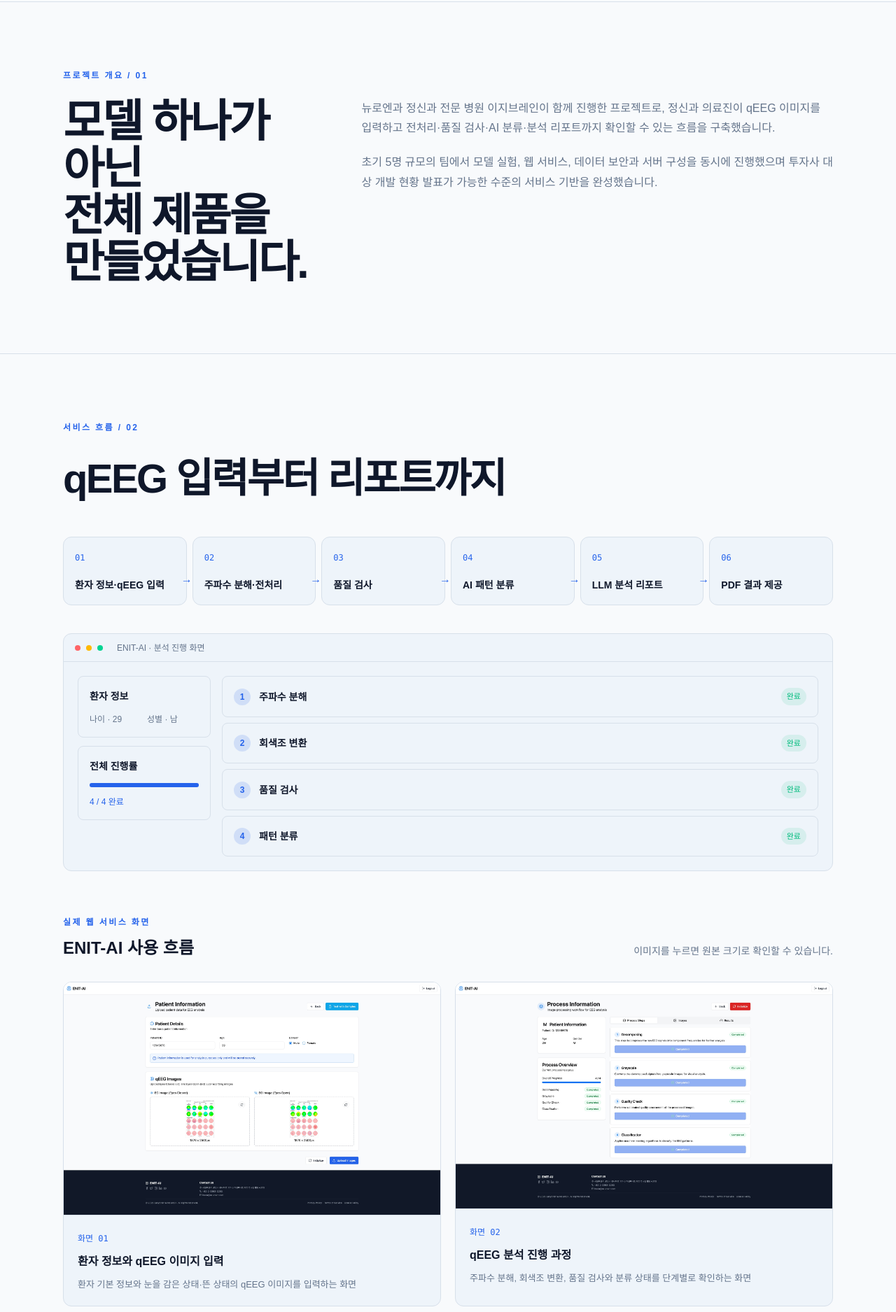
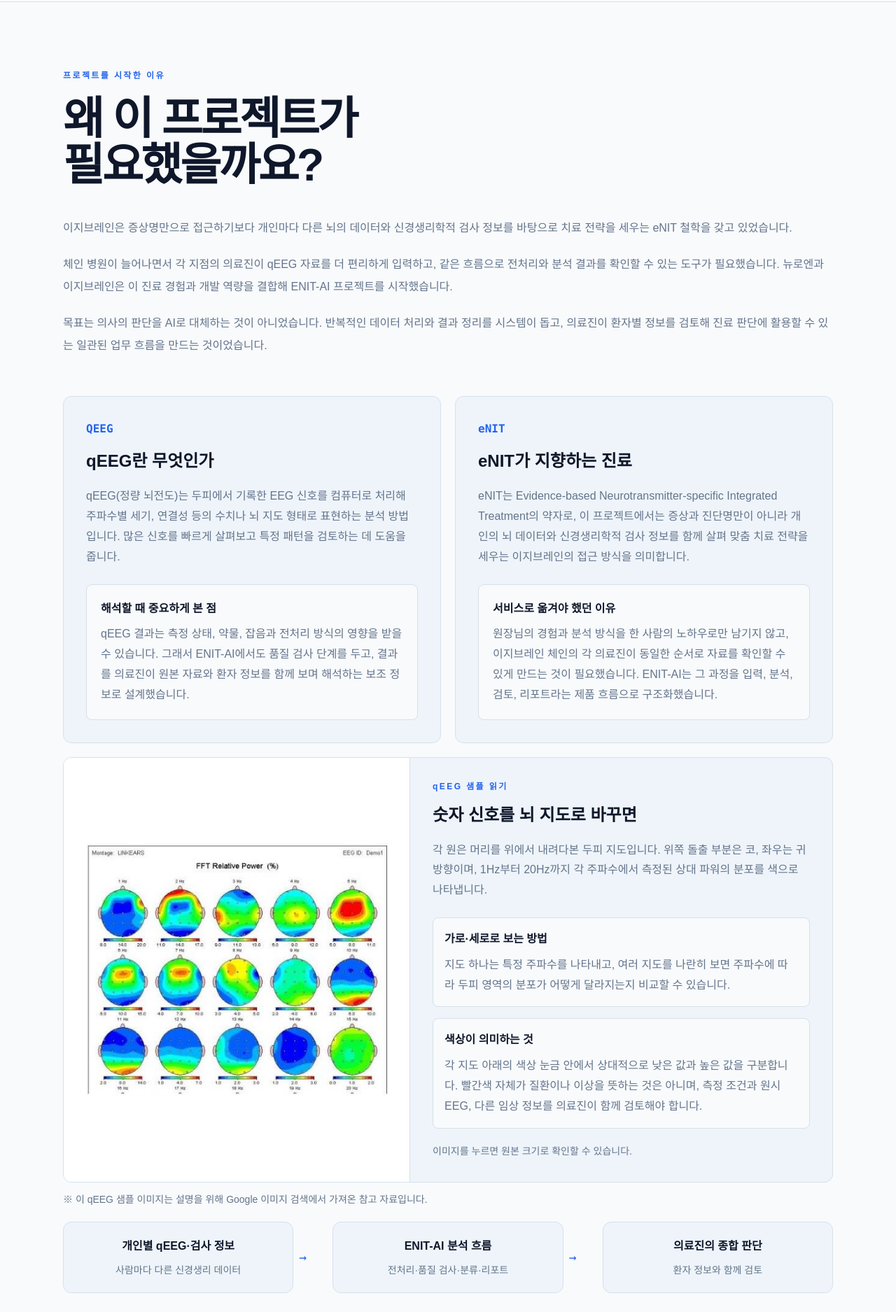
Before and after one commit to ejjang2030/ejjang2030, a Next.js app: page /projects/neuroen-enit-ai in a window 1280 px wide. Shown: the part 860-2735 px from the top of the page at 70% size. Built offline with nearby package versions, Linux system fonts and the light colour scheme.

Commit message:
feat : 프로젝트 개요 및 설명 추가

```diff
--- a/app/projects/neuroen-enit-ai/page.tsx
+++ b/app/projects/neuroen-enit-ai/page.tsx
@@ -225,6 +225,35 @@
   );
 }
 
+function ProjectBackground() {
+  return (
+    <div>
+      <div className="grid grid-cols-1 gap-10">
+        <div><p className={label}>프로젝트를 시작한 이유</p><h2 className="mt-5 text-[clamp(38px,5vw,68px)] font-black leading-[1.04] tracking-[-.05em]">왜 이 프로젝트가<br />필요했을까요?</h2></div>
+        <div className="space-y-5 text-base leading-8 text-muted"><p>이지브레인은 증상명만으로 접근하기보다 개인마다 다른 뇌의 데이터와 신경생리학적 검사 정보를 바탕으로 치료 전략을 세우는 eNIT 철학을 갖고 있었습니다.</p><p>체인 병원이 늘어나면서 각 지점의 의료진이 qEEG 자료를 더 편리하게 입력하고, 같은 흐름으로 전처리와 분석 결과를 확인할 수 있는 도구가 필요했습니다. 뉴로엔과 이지브레인은 이 진료 경험과 개발 역량을 결합해 ENIT-AI 프로젝트를 시작했습니다.</p><p>목표는 의사의 판단을 AI로 대체하는 것이 아니었습니다. 반복적인 데이터 처리와 결과 정리를 시스템이 돕고, 의료진이 환자별 정보를 검토해 진료 판단에 활용할 수 있는 일관된 업무 흐름을 만드는 것이었습니다.</p></div>
+      </div>
+
+      <div className="mt-14 grid grid-cols-2 gap-5 max-md:grid-cols-1">
+        <article className={classNames(card, "p-8")}><span className="font-mono text-sm font-bold text-accent">QEEG</span><h3 className="mt-4 text-2xl font-black">qEEG란 무엇인가</h3><p className="mt-5 text-sm leading-7 text-muted">qEEG(정량 뇌전도)는 두피에서 기록한 EEG 신호를 컴퓨터로 처리해 주파수별 세기, 연결성 등의 수치나 뇌 지도 형태로 표현하는 분석 방법입니다. 많은 신호를 빠르게 살펴보고 특정 패턴을 검토하는 데 도움을 줍니다.</p><div className="mt-6 rounded-lg border border-line bg-background p-5"><strong className="text-sm">해석할 때 중요하게 본 점</strong><p className="mt-2 text-sm leading-7 text-muted">qEEG 결과는 측정 상태, 약물, 잡음과 전처리 방식의 영향을 받을 수 있습니다. 그래서 ENIT-AI에서도 품질 검사 단계를 두고, 결과를 의료진이 원본 자료와 환자 정보를 함께 보며 해석하는 보조 정보로 설계했습니다.</p></div></article>
+        <article className={classNames(card, "p-8")}><span className="font-mono text-sm font-bold text-accent">eNIT</span><h3 className="mt-4 text-2xl font-black">eNIT가 지향하는 진료</h3><p className="mt-5 text-sm leading-7 text-muted">eNIT는 Evidence-based Neurotransmitter-specific Integrated Treatment의 약자로, 이 프로젝트에서는 증상과 진단명만이 아니라 개인의 뇌 데이터와 신경생리학적 검사 정보를 함께 살펴 맞춤 치료 전략을 세우는 이지브레인의 접근 방식을 의미합니다.</p><div className="mt-6 rounded-lg border border-line bg-background p-5"><strong className="text-sm">서비스로 옮겨야 했던 이유</strong><p className="mt-2 text-sm leading-7 text-muted">원장님의 경험과 분석 방식을 한 사람의 노하우로만 남기지 않고, 이지브레인 체인의 각 의료진이 동일한 순서로 자료를 확인할 수 있게 만드는 것이 필요했습니다. ENIT-AI는 그 과정을 입력, 분석, 검토, 리포트라는 제품 흐름으로 구조화했습니다.</p></div></article>
+      </div>
+
+      <figure className={classNames(card, "mt-5 grid grid-cols-[.9fr_1.1fr] overflow-hidden max-md:grid-cols-1")}>
+        <a href="/projects/neuroen/qeeg-sample.jpg" target="_blank" rel="noreferrer" className="grid place-items-center bg-white p-8"><Image src="/projects/neuroen/qeeg-sample.jpg" width={488} height={409} alt="1Hz부터 20Hz까지 주파수별 상대 파워를 두피 지도 형태로 표현한 qEEG 샘플" className="h-auto w-full max-w-[540px]" /></a>
+        <figcaption className="border-l border-line p-8 max-md:border-l-0 max-md:border-t"><p className={label}>qEEG 샘플 읽기</p><h3 className="mt-4 text-2xl font-black">숫자 신호를 뇌 지도로 바꾸면</h3><p className="mt-5 text-sm leading-7 text-muted">각 원은 머리를 위에서 내려다본 두피 지도입니다. 위쪽 돌출 부분은 코, 좌우는 귀 방향이며, 1Hz부터 20Hz까지 각 주파수에서 측정된 상대 파워의 분포를 색으로 나타냅니다.</p><div className="mt-6 space-y-4"><div className="rounded-lg border border-line bg-background p-4"><strong className="text-sm">가로·세로로 보는 방법</strong><p className="mt-2 text-sm leading-7 text-muted">지도 하나는 특정 주파수를 나타내고, 여러 지도를 나란히 보면 주파수에 따라 두피 영역의 분포가 어떻게 달라지는지 비교할 수 있습니다.</p></div><div className="rounded-lg border border-line bg-background p-4"><strong className="text-sm">색상이 의미하는 것</strong><p className="mt-2 text-sm leading-7 text-muted">각 지도 아래의 색상 눈금 안에서 상대적으로 낮은 값과 높은 값을 구분합니다. 빨간색 자체가 질환이나 이상을 뜻하는 것은 아니며, 측정 조건과 원시 EEG, 다른 임상 정보를 의료진이 함께 검토해야 합니다.</p></div></div><p className="mt-5 text-xs text-muted">이미지를 누르면 원본 크기로 확인할 수 있습니다.</p></figcaption>
+      </figure>
+
+      <p className="mt-3 text-xs text-muted">※ 이 qEEG 샘플 이미지는 설명을 위해 Google 이미지 검색에서 가져온 참고 자료입니다.</p>
+
+      <div className="mt-5 grid grid-cols-[1fr_40px_1fr_40px_1fr] items-center gap-2 max-md:grid-cols-1">
+        <div className={classNames(card, "p-5 text-center")}><span className="text-sm font-bold">개인별 qEEG·검사 정보</span><p className="mt-2 text-xs text-muted">사람마다 다른 신경생리 데이터</p></div><Arrow /><div className={classNames(card, "p-5 text-center")}><span className="text-sm font-bold">ENIT-AI 분석 흐름</span><p className="mt-2 text-xs text-muted">전처리·품질 검사·분류·리포트</p></div><Arrow /><div className={classNames(card, "p-5 text-center")}><span className="text-sm font-bold">의료진의 종합 판단</span><p className="mt-2 text-xs text-muted">환자 정보와 함께 검토</p></div>
+      </div>
+
+      <p className="mt-6 text-xs leading-6 text-muted">qEEG 설명 참고: <a className="underline underline-offset-4 hover:text-accent" href="https://pmc.ncbi.nlm.nih.gov/articles/PMC11297817/" target="_blank" rel="noreferrer">I-PROTECT 신경 모니터링 정의</a>, <a className="underline underline-offset-4 hover:text-accent" href="https://pubmed.ncbi.nlm.nih.gov/3074969/" target="_blank" rel="noreferrer">주파수 분석과 뇌 지도 관련 검토 논문</a></p>
+    </div>
+  );
+}
+
 export default function NeuroenProjectPage() {
   return (
     <main className="project-detail">
@@ -232,7 +261,9 @@
 
       <section className="border-b border-line py-24 max-md:py-16"><div className={wrap}><div className="flex flex-wrap gap-2"><span className="rounded-full border border-accent/40 bg-accent/10 px-3 py-1.5 text-[9px] font-bold text-accent">최근 프로젝트</span><span className="rounded-full border border-line px-3 py-1.5 text-[9px] text-muted">2025.03 — 2025.05</span></div><p className={classNames(label, "mt-10")}>뉴로엔 × 이지브레인</p><h1 className="mt-5 max-w-5xl text-[clamp(48px,8vw,104px)] font-black leading-[.95] tracking-[-.065em]">qEEG 분석을<br /><span className="text-accent">의료 서비스로.</span></h1><p className="mt-10 max-w-2xl text-base leading-8 text-muted">라벨 없는 qEEG 데이터에서 의미 있는 패턴을 찾는 모델 실험부터 의료진이 실제로 사용할 수 있는 웹 애플리케이션, 민감한 의료 데이터를 보호하는 분산 인프라까지 ENIT-AI의 기반을 구축한 프로젝트입니다.</p><div className="mt-12 grid grid-cols-4 border-y border-line max-md:grid-cols-2">{[["기간", "2025.03 — 2025.05"], ["분야", "의료 AI · 풀스택"], ["조직", "뉴로엔 · 이지브레인"], ["형태", "초기 서비스 기반 구축"]].map(([key, value]) => <div className="border-r border-line px-5 py-6 last:border-r-0 max-md:border-b" key={key}><span className="text-[9px] text-muted">{key}</span><strong className="mt-2 block text-xs">{value}</strong></div>)}</div></div></section>
 
-      <section className="py-24 max-md:py-16"><div className={wrap}><p className={label}>프로젝트 개요 / 01</p><div className="mt-6 grid grid-cols-[.7fr_1.3fr] gap-16 max-md:grid-cols-1 max-md:gap-8"><h2 className="text-[clamp(34px,5vw,64px)] font-black leading-[1.05] tracking-[-.05em]">모델 하나가 아닌<br />전체 제품을 만들었습니다.</h2><div className="space-y-5 text-sm leading-7 text-muted"><p>뉴로엔과 정신과 전문 병원 이지브레인이 함께 진행한 프로젝트로, 정신과 의료진이 qEEG 이미지를 입력하고 전처리·품질 검사·AI 분류·분석 리포트까지 확인할 수 있는 흐름을 구축했습니다.</p><p>초기 5명 규모의 팀에서 모델 실험, 웹 서비스, 데이터 보안과 서버 구성을 동시에 진행했으며 투자사 대상 개발 현황 발표가 가능한 수준의 서비스 기반을 완성했습니다.</p></div></div></div></section>
+      <section className="py-24 max-md:py-16"><div className={wrap}><ProjectBackground /></div></section>
+
+      <section className="border-t border-line py-24 max-md:py-16"><div className={wrap}><p className={label}>프로젝트 개요 / 01</p><div className="mt-6 grid grid-cols-1 gap-10"><h2 className="text-[clamp(34px,5vw,64px)] font-black leading-[1.05] tracking-[-.05em]">모델 하나가 아닌<br />전체 제품을 만들었습니다.</h2><div className="max-w-4xl space-y-5 text-sm leading-7 text-muted"><p>뉴로엔과 정신과 전문 병원 이지브레인이 함께 진행한 프로젝트로, 정신과 의료진이 qEEG 이미지를 입력하고 전처리·품질 검사·AI 분류·분석 리포트까지 확인할 수 있는 흐름을 구축했습니다.</p><p>초기 5명 규모의 팀에서 모델 실험, 웹 서비스, 데이터 보안과 서버 구성을 동시에 진행했으며 투자사 대상 개발 현황 발표가 가능한 수준의 서비스 기반을 완성했습니다.</p></div></div></div></section>
 
       <section className="border-y border-line py-24 max-md:py-16"><div className={wrap}><p className={label}>서비스 흐름 / 02</p><h2 className="mt-5 mb-10 text-[clamp(32px,5vw,58px)] font-black tracking-[-.045em]">qEEG 입력부터 리포트까지</h2><ProductFlow /><div className="mt-10"><InterfacePreview /></div><ServiceGallery /></div></section>
 
```
Also changed, not shown: public/projects/neuroen/qeeg-sample.jpg (added).
